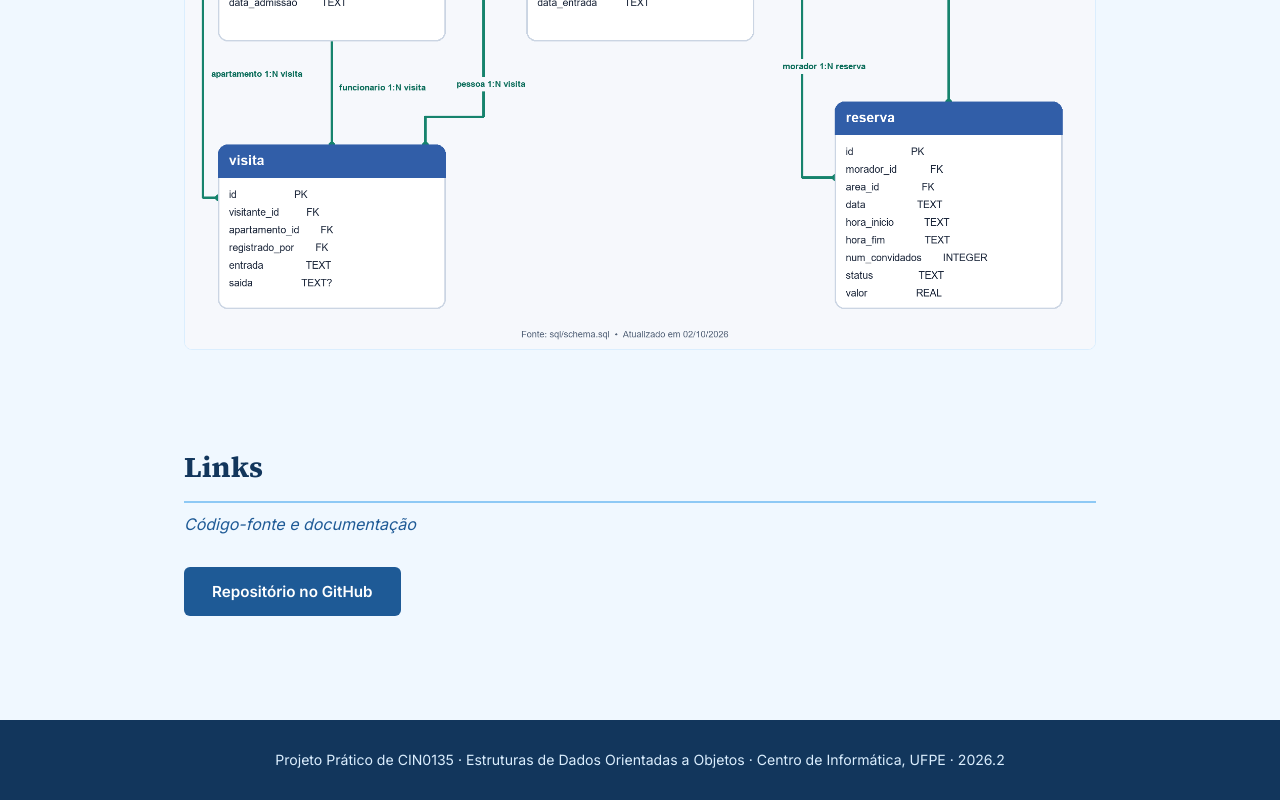
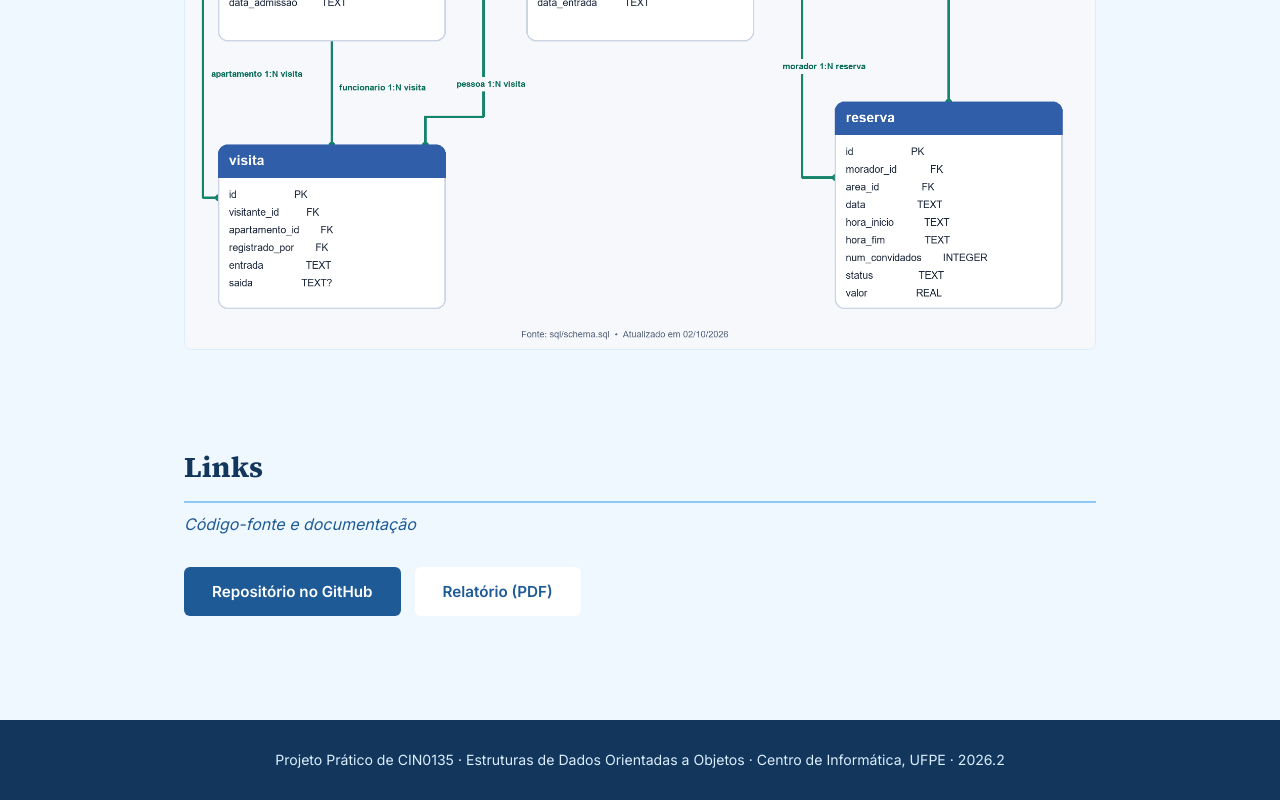
Before and after one commit to vivianazevedo/edoo-adm-condominio, a plain HTML site: page docs/index.html in a window 1280 px wide. Shown: the part 4563-5363 px from the top of the page. Drawn offline with Linux system fonts and the light colour scheme.

Commit message:
feat: adicionar relatorio a index.html

```diff
--- a/docs/index.html
+++ b/docs/index.html
@@ -283,7 +283,7 @@
       <p class="sub">Código-fonte e documentação</p>
       <div class="botoes" style="justify-content: flex-start;">
         <a class="btn btn-principal" href="https://github.com/vivianazevedo/edoo-adm-condominio">Repositório no GitHub</a>
-        <!-- <a class="btn btn-secundario" href="relatorio.pdf">Relatório (PDF)</a> -->
+        <a class="btn btn-secundario" href="relatorio.pdf">Relatório (PDF)</a>
       </div>
     </section>
 
```
Also changed, not shown: 1 other file.
